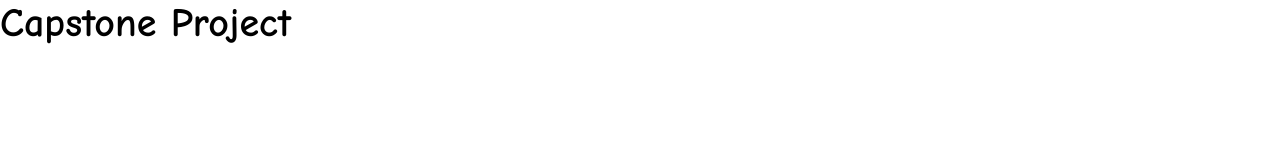
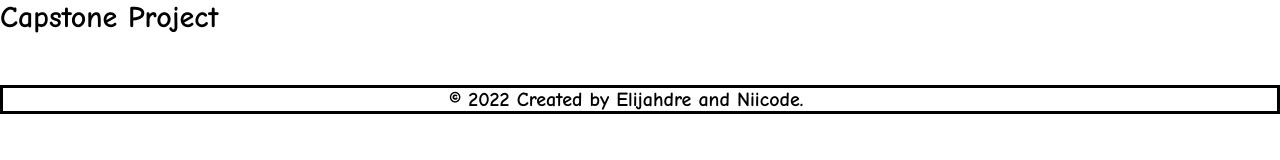
Before and after one commit to niicode/javascript-group-capstone, a website built with webpack: page src/index.html in a window 1280 px wide. Built offline with nearby package versions, Linux system fonts and the light colour scheme; no server answers.

Commit message:
Add footer

```diff
--- a/src/index.html
+++ b/src/index.html
@@ -7,9 +7,16 @@
     <title>Capstone Project</title>
 </head>
 <body>
-    <header>
-        <h1>Capstone Project</h1>
-    </header>
+    <section>
+      <h1>Capstone Project</h1>
+    </section>
+
     <div class="shows"></div>
+
+    <footer>
+        <p class="footer-content">
+            &copy; 2022 Created by Elijahdre and Niicode.
+        </p>
+      </footer>
 </body>
 </html>
--- a/src/style.css
+++ b/src/style.css
@@ -15,3 +15,16 @@ body {
   display: flex;
   align-items: center;
 }
+
+footer {
+  position: relative;
+  width: 100%;
+  top: 50px;
+  margin-bottom: 2rem;
+  border: 3px solid black;
+}
+
+.footer-content {
+  font-weight: bold;
+  margin-left: 35%;
+}
```
